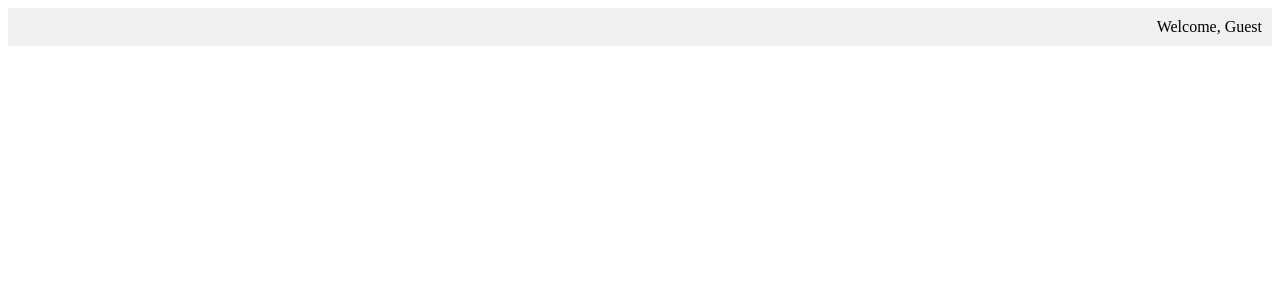
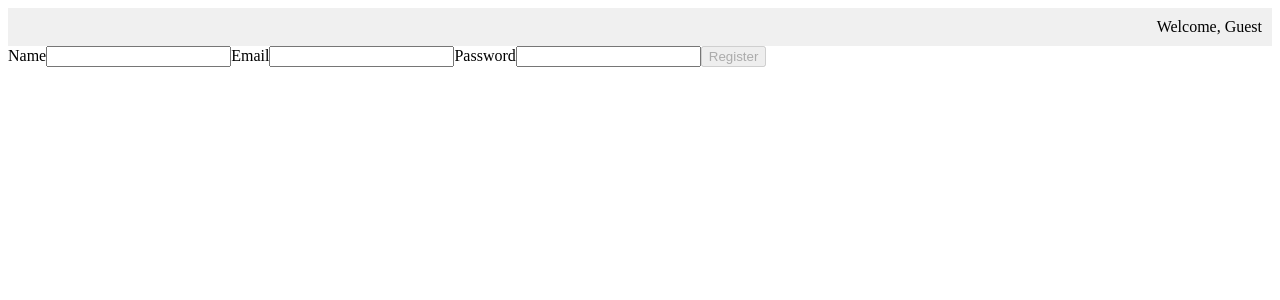
Before and after one commit to parthodave/AngularProductsStore, an Angular app: page /register in a window 1280 px wide. Before the commit this address led to /. Shown: the top 300 px of the page. Built offline with nearby package versions, Linux system fonts and the light colour scheme.

Commit message:
register form added.

```diff
--- /dev/null
+++ b/src/app/FormValidation/register-user-for-validation/register-user-for-validation.component.html
@@ -0,0 +1,24 @@
+<form #registrationForm="ngForm" (ngSubmit)="onSubmit(registrationForm)">
+    <label for="name">Name</label>
+    <input type="text" id="name" name="name" ngModel required minlength="3" />
+    <div *ngIf="registrationForm.controls['name']?.invalid && registrationForm.controls['name']?.touched">
+      <small *ngIf="registrationForm.controls['name']?.errors?.['required']">Name is required.</small>
+      <small *ngIf="registrationForm.controls['name']?.errors?.['minlength']">Name must be at least 3 characters.</small>
+    </div>
+
+    <label for="email">Email</label>
+    <input type="email" id="email" name="email" ngModel required email />
+    <div *ngIf="registrationForm.controls['email']?.invalid && registrationForm.controls['email']?.touched">
+      <small *ngIf="registrationForm.controls['email']?.errors?.['required']">Email is required.</small>
+      <small *ngIf="registrationForm.controls['email']?.errors?.['email']">Enter a valid email.</small>
+    </div>
+
+    <label for="password">Password</label>
+    <input type="password" id="password" name="password" ngModel required minlength="8" />
+    <div *ngIf="registrationForm.controls['password']?.invalid && registrationForm.controls['password']?.touched">
+      <small *ngIf="registrationForm.controls['password']?.errors?.['required']">Password is required.</small>
+      <small *ngIf="registrationForm.controls['password']?.errors?.['minlength']">Password must be at least 8 characters.</small>
+    </div>
+
+    <button type="submit" [disabled]="registrationForm.invalid">Register</button>
+  </form>
--- /dev/null
+++ b/src/app/FormValidation/register-user-for-validation/register-user-for-validation.component.ts
@@ -0,0 +1,24 @@
+import { CommonModule } from '@angular/common';
+import { Component } from '@angular/core';
+import { FormsModule, NgForm } from '@angular/forms';
+import { BrowserModule } from '@angular/platform-browser';
+
+@Component({
+  selector: 'app-register-user-for-validation',
+  standalone: true,
+  imports: [CommonModule,FormsModule],
+  templateUrl: './register-user-for-validation.component.html',
+  styleUrl: './register-user-for-validation.component.css'
+})
+export class RegisterUserForValidationComponent {
+  onSubmit(form: any) {
+    if (form.valid) {
+      console.log('Form Submitted:', form.value);
+    }
+    else{
+      alert("Please fill the form");
+    }
+  }
+
+
+}
--- a/src/app/app.routes.ts
+++ b/src/app/app.routes.ts
@@ -5,6 +5,7 @@ import { AddUserComponent } from './Products/add-user/add-user.component';
 import { BooksListComponent } from './Books/books-list/books-list.component';
 import { AddBookComponent } from './Books/add-book/add-book.component';
 import { CustomerFormComponent } from './directive/customer-form/customer-form.component';
+import { RegisterUserForValidationComponent } from './FormValidation/register-user-for-validation/register-user-for-validation.component';
 
 export const routes: Routes = [
     { path: 'login', component: LoginComponent },
@@ -12,6 +13,8 @@ export const routes: Routes = [
      { path: 'adduser', component: AddUserComponent },
      { path: 'books', component: BooksListComponent },
      { path: 'addbook', component: AddBookComponent },
-     { path: 'cust', component: CustomerFormComponent }
+     { path: 'cust', component: CustomerFormComponent },
+     { path:'register', component: RegisterUserForValidationComponent }
+
    // { path: '**', redirectTo: 'login' } // Redirect to login by default
   ];
```
Also changed, not shown: src/app/FormValidation/register-user-for-validation/register-user-for-validation.component.css (added), 1 other file (tests, documents, lock files or other folders).
